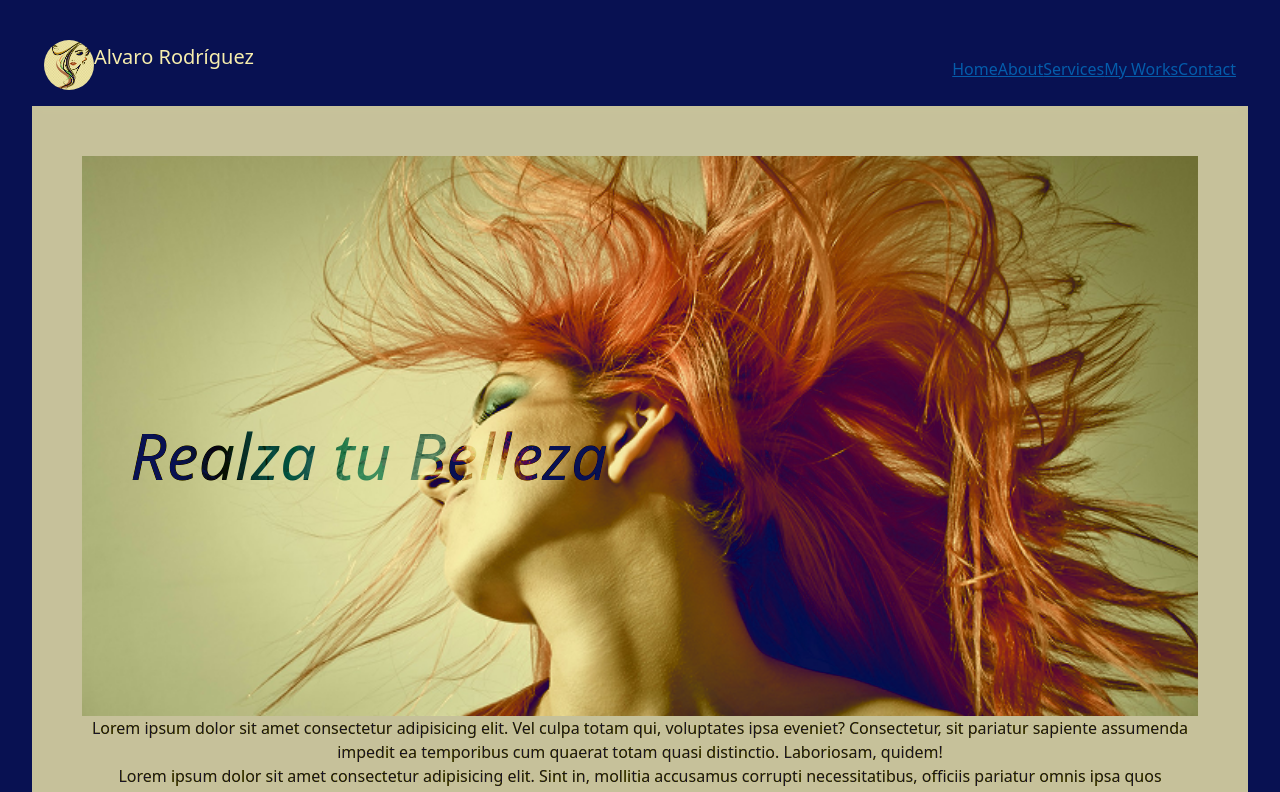
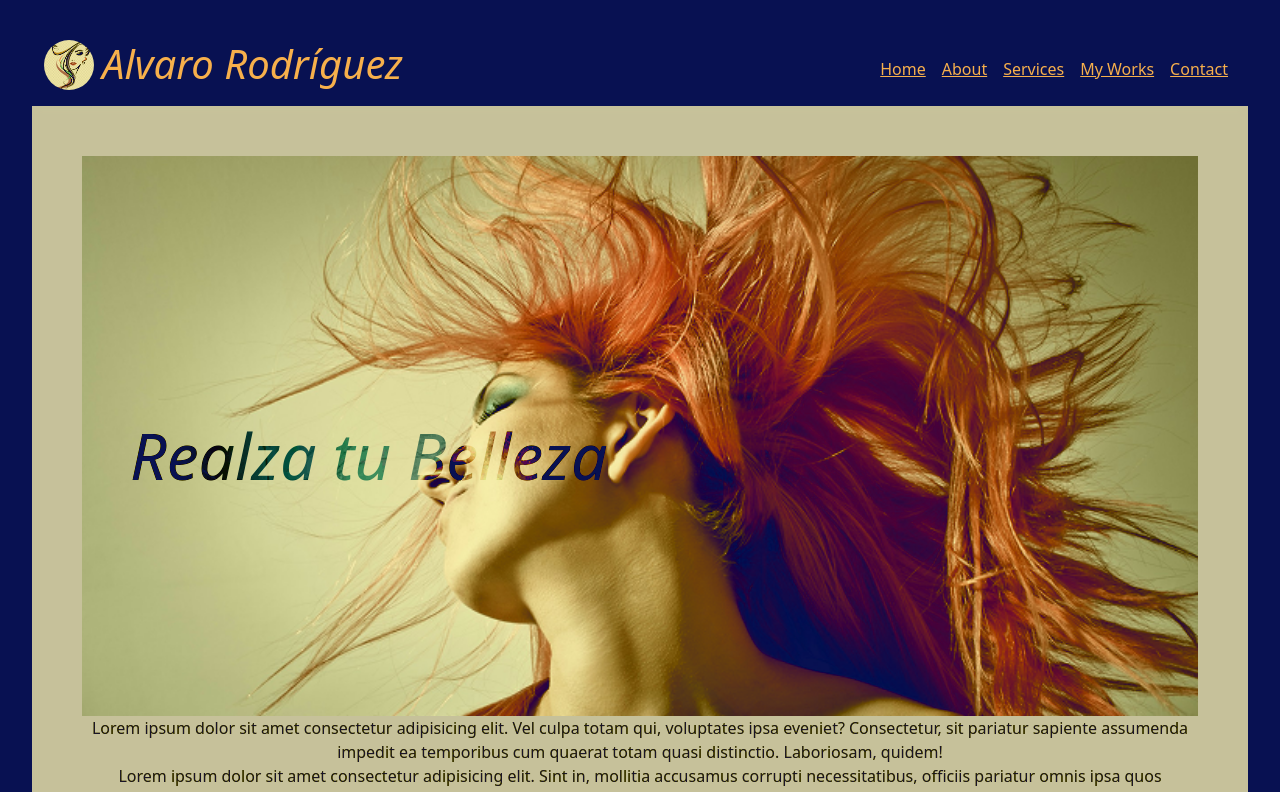
Before and after one commit to AllbaLu/peluqueria, a React (Vite) app: page / in a window 1280 px wide. Shown: the top 792 px of the page. Built offline with nearby package versions, Linux system fonts and the light colour scheme.

Commit message:
update navbar

```diff
--- a/src/front/component/navBar.jsx
+++ b/src/front/component/navBar.jsx
@@ -9,29 +9,27 @@ export const NavBar = () => {
     return (
         <nav className="navbar navbar-expand-lg navbar-dark bg-transparent " style={{mixBlendMode: "difference"}}>
             <div className="container-fluid ">
-                <h1 className="d-flex justify-content-center text-center  ">
+                <h1 className="d-flex text-center  ">
                     <img src={logo } style={{width: "50px", height: "50px", borderRadius: "50px"}}/>
-                    <a className="navbar-brand " href="#"> Alvaro Rodríguez</a>
+                    <em><a className="navbar-brand text-warning fs-1 ms-2 " href="#" > Alvaro Rodríguez</a></em>
                 </h1>
-                <button className="navbar-toggler" type="button" data-bs-toggle="collapse" data-bs-target="#navbarNav" aria-controls="navbarNav" aria-expanded="false" aria-label="Toggle navigation">
-                    <span className="navbar-toggler-icon"></span>
-                </button>
+
                 <div className="collapse navbar-collapse d-flex justify-content-end " id="navbarNav">
                     <ul className="navbar-nav ">
-                        <li className="nav-item">
-                            <a href="#home">Home</a>
+                        <li className="nav-item  mx-2">
+                            <a className="text-warning " href="#home">Home</a>
                         </li>
-                        <li className="nav-item">
-                            <a href="#about">About</a>
+                        <li className="nav-item mx-2">
+                            <a className="text-warning " href="#about">About</a>
                         </li>
-                        <li className="nav-item">
-                            <a href="#services">Services</a>
+                        <li className="nav-item mx-2">
+                            <a className="text-warning " href="#services">Services</a>
                         </li>
-                        <li className="nav-item">
-                            <a href="#carrousel">My Works</a>
+                        <li className="nav-item mx-2">
+                            <a className="text-warning " href="#carrousel">My Works</a>
                         </li>
-                        <li className="nav-item">
-                            <a href="#formContact">Contact</a>
+                        <li className="nav-item mx-2">
+                            <a className="text-warning " href="#formContact">Contact</a>
                         </li>
                     </ul>
                 </div>
```
